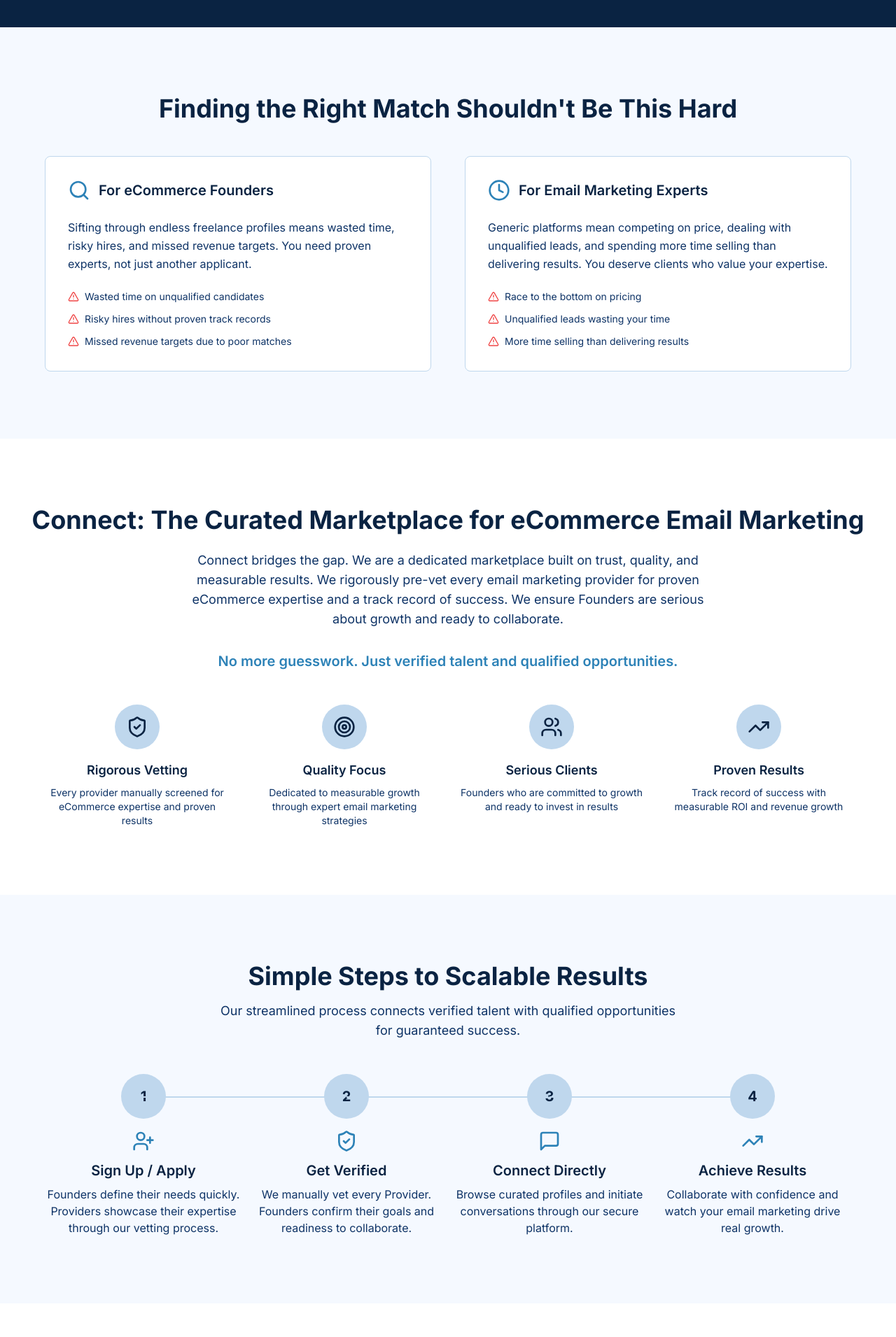
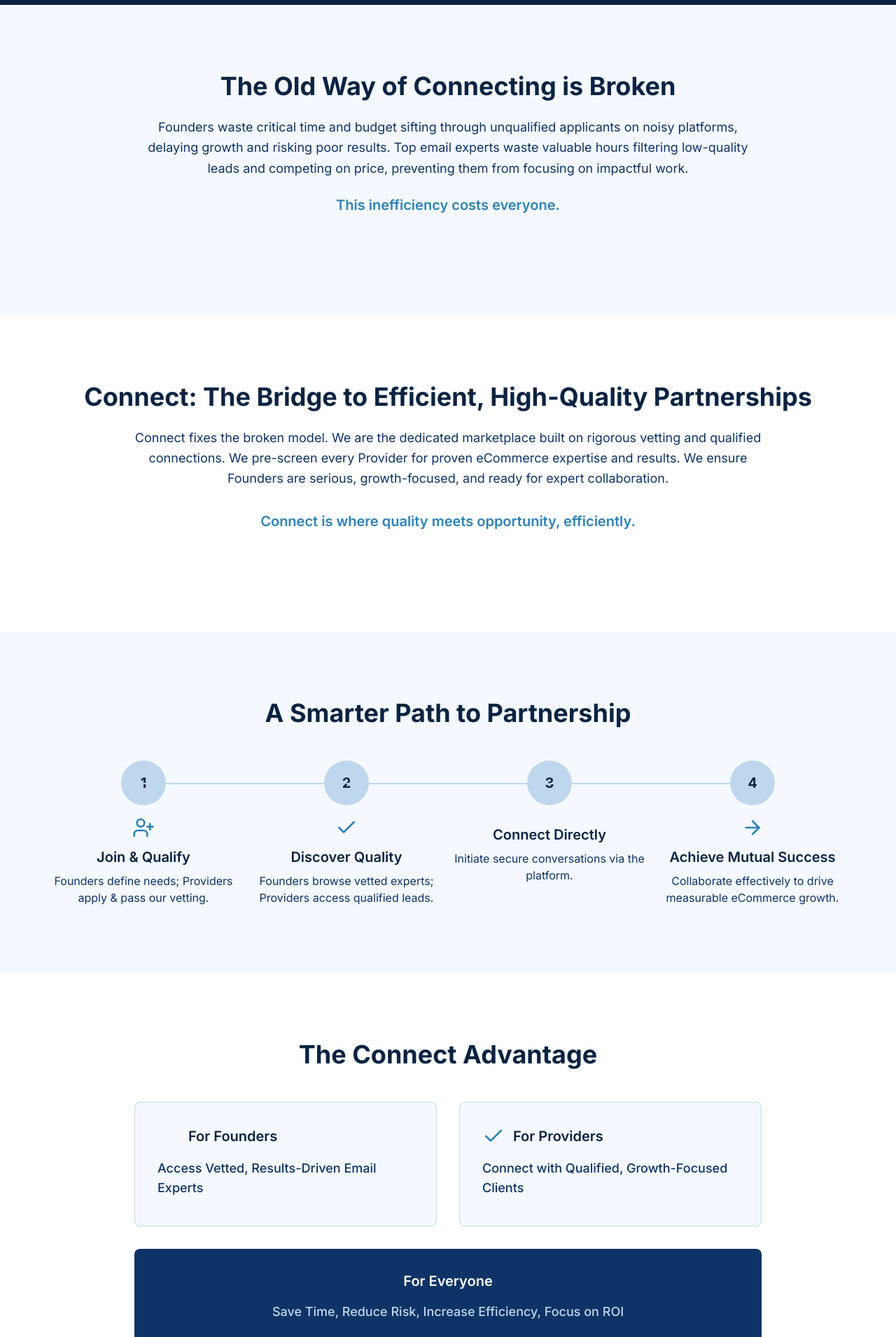
Before and after one commit to mohamedbiz/connect-io, a React (Vite) app: page / in a window 1280 px wide. Shown: the part 840-2751 px from the top of the page at 70% size. Built offline with nearby package versions, Linux system fonts and the light colour scheme.

Commit message:
Refactor: Revise main home page copy
Integrate shared mass desire principles into the Home Page, focusing on the shared problem and solution for both Founders and Providers. Update Hero, Problem, Solution, How It Works, Benefits, and CTA sections.

```diff
--- a/src/components/home/BenefitsSection.tsx
+++ b/src/components/home/BenefitsSection.tsx
@@ -1,52 +1,48 @@
 
-import { ShieldCheck, Target, Clock, TrendingUp } from "lucide-react";
+import { Check, users } from "lucide-react";
 
 const BenefitsSection = () => {
-  const benefits = [
-    {
-      icon: <ShieldCheck className="h-12 w-12 text-[#2D82B7]" />,
-      title: "Vetted Quality",
-      description: "Access only pre-screened, top-tier email marketing experts with proven eCommerce track records."
-    },
-    {
-      icon: <Target className="h-12 w-12 text-[#2D82B7]" />,
-      title: "Qualified Opportunities",
-      description: "Connect with serious eCommerce Founders ready to invest in results and long-term partnerships."
-    },
-    {
-      icon: <Clock className="h-12 w-12 text-[#2D82B7]" />,
-      title: "Efficient Process",
-      description: "Save countless hours on searching, vetting, and lead qualification with our curated marketplace."
-    },
-    {
-      icon: <TrendingUp className="h-12 w-12 text-[#2D82B7]" />,
-      title: "Focus on ROI",
-      description: "A community dedicated to achieving measurable growth through expert email marketing strategies."
-    }
-  ];
-
   return (
     <section className="py-16 md:py-24 bg-white">
       <div className="container mx-auto px-4">
         <div className="text-center mb-12">
           <h2 className="text-3xl md:text-4xl font-bold mb-4 text-[#0A2342]">
-            Why Choose Connect?
+            The Connect Advantage
           </h2>
-          <p className="text-lg text-[#0E3366] max-w-2xl mx-auto">
-            Experience the difference of a curated marketplace built for success
-          </p>
         </div>
 
-        <div className="grid md:grid-cols-2 lg:grid-cols-4 gap-8 max-w-6xl mx-auto">
-          {benefits.map((benefit, index) => (
-            <div key={index} className="text-center group">
-              <div className="flex justify-center mb-6 transition-transform duration-300 group-hover:scale-110">
-                {benefit.icon}
+        <div className="max-w-4xl mx-auto space-y-8">
+          <div className="grid md:grid-cols-2 gap-8">
+            {/* For Founders */}
+            <div className="bg-[#F5F9FF] rounded-lg p-8 border border-[#BFD7ED] hover:border-[#2D82B7] transition-colors">
+              <div className="flex items-center gap-3 mb-4">
+                <users className="h-8 w-8 text-[#2D82B7]" />
+                <h3 className="text-xl font-semibold text-[#0A2342]">For Founders</h3>
               </div>
-              <h3 className="text-xl font-semibold mb-3 text-[#0A2342]">{benefit.title}</h3>
-              <p className="text-[#0E3366] leading-relaxed">{benefit.description}</p>
+              <p className="text-lg text-[#0E3366] font-medium mb-2">
+                Access Vetted, Results-Driven Email Experts
+              </p>
             </div>
-          ))}
+
+            {/* For Providers */}
+            <div className="bg-[#F5F9FF] rounded-lg p-8 border border-[#BFD7ED] hover:border-[#2D82B7] transition-colors">
+              <div className="flex items-center gap-3 mb-4">
+                <Check className="h-8 w-8 text-[#2D82B7]" />
+                <h3 className="text-xl font-semibold text-[#0A2342]">For Providers</h3>
+              </div>
+              <p className="text-lg text-[#0E3366] font-medium mb-2">
+                Connect with Qualified, Growth-Focused Clients
+              </p>
+            </div>
+          </div>
+
+          {/* For Everyone */}
+          <div className="bg-[#0E3366] rounded-lg p-8 text-center">
+            <h3 className="text-xl font-semibold text-white mb-4">For Everyone</h3>
+            <p className="text-lg text-[#BFD7ED] font-medium">
+              Save Time, Reduce Risk, Increase Efficiency, Focus on ROI
+            </p>
+          </div>
         </div>
       </div>
     </section>
--- a/src/components/home/HowItWorks.tsx
+++ b/src/components/home/HowItWorks.tsx
@@ -1,27 +1,27 @@
 
-import { UserPlus, ShieldCheck, MessageSquare, TrendingUp } from "lucide-react";
+import { UserPlus, Check, users, ArrowRight } from "lucide-react";
 
 const HowItWorks = () => {
   const steps = [
     {
       icon: <UserPlus className="h-8 w-8 text-[#2D82B7]" />,
-      title: "Sign Up / Apply",
-      description: "Founders define their needs quickly. Providers showcase their expertise through our vetting process."
+      title: "Join & Qualify",
+      description: "Founders define needs; Providers apply & pass our vetting."
     },
     {
-      icon: <ShieldCheck className="h-8 w-8 text-[#2D82B7]" />,
-      title: "Get Verified",
-      description: "We manually vet every Provider. Founders confirm their goals and readiness to collaborate."
+      icon: <Check className="h-8 w-8 text-[#2D82B7]" />,
+      title: "Discover Quality",
+      description: "Founders browse vetted experts; Providers access qualified leads."
     },
     {
-      icon: <MessageSquare className="h-8 w-8 text-[#2D82B7]" />,
+      icon: <users className="h-8 w-8 text-[#2D82B7]" />,
       title: "Connect Directly",
-      description: "Browse curated profiles and initiate conversations through our secure platform."
+      description: "Initiate secure conversations via the platform."
     },
     {
-      icon: <TrendingUp className="h-8 w-8 text-[#2D82B7]" />,
-      title: "Achieve Results",
-      description: "Collaborate with confidence and watch your email marketing drive real growth."
+      icon: <ArrowRight className="h-8 w-8 text-[#2D82B7]" />,
+      title: "Achieve Mutual Success",
+      description: "Collaborate effectively to drive measurable eCommerce growth."
     }
   ];
 
@@ -30,12 +30,8 @@ const HowItWorks = () => {
       <div className="container mx-auto px-4">
         <div className="text-center mb-12">
           <h2 className="text-3xl md:text-4xl font-bold mb-4 text-[#0A2342]">
-            Simple Steps to Scalable Results
+            A Smarter Path to Partnership
           </h2>
-          <p className="text-lg text-[#0E3366] max-w-2xl mx-auto">
-            Our streamlined process connects verified talent with qualified opportunities
-            for guaranteed success.
-          </p>
         </div>
 
         <div className="flex flex-col md:flex-row justify-between items-start gap-6 md:gap-2 max-w-6xl mx-auto">
--- a/src/components/home/ProblemSection.tsx
+++ b/src/components/home/ProblemSection.tsx
@@ -1,67 +1,21 @@
-
-import { AlertTriangle, Search, Clock } from "lucide-react";
 
 const ProblemSection = () => {
   return (
     <section className="py-16 md:py-24 bg-[#F5F9FF]">
       <div className="container mx-auto px-4">
         <div className="text-center mb-12">
-          <h2 className="text-3xl md:text-4xl font-bold mb-4 text-[#0A2342]">
-            Finding the Right Match Shouldn't Be This Hard
+          <h2 className="text-3xl md:text-4xl font-bold mb-6 text-[#0A2342]">
+            The Old Way of Connecting is Broken
           </h2>
-        </div>
-
-        <div className="grid md:grid-cols-2 gap-12 max-w-6xl mx-auto">
-          {/* For eCommerce Founders */}
-          <div className="bg-white rounded-lg p-8 border border-[#BFD7ED] hover:border-[#2D82B7] transition-colors">
-            <div className="flex items-center gap-3 mb-6">
-              <Search className="h-8 w-8 text-[#2D82B7]" />
-              <h3 className="text-xl font-semibold text-[#0A2342]">For eCommerce Founders</h3>
-            </div>
-            <p className="text-[#0E3366] leading-relaxed">
-              Sifting through endless freelance profiles means wasted time, risky hires, and missed revenue targets.
-              You need proven experts, not just another applicant.
+          <div className="max-w-4xl mx-auto">
+            <p className="text-lg text-[#0E3366] leading-relaxed">
+              Founders waste critical time and budget sifting through unqualified applicants on noisy platforms,
+              delaying growth and risking poor results. Top email experts waste valuable hours filtering low-quality
+              leads and competing on price, preventing them from focusing on impactful work.
             </p>
-            <div className="mt-6 space-y-3">
-              <div className="flex items-center gap-2">
-                <AlertTriangle className="h-4 w-4 text-red-500" />
-                <span className="text-sm text-[#0E3366]">Wasted time on unqualified candidates</span>
-              </div>
-              <div className="flex items-center gap-2">
-                <AlertTriangle className="h-4 w-4 text-red-500" />
-                <span className="text-sm text-[#0E3366]">Risky hires without proven track records</span>
-              </div>
-              <div className="flex items-center gap-2">
-                <AlertTriangle className="h-4 w-4 text-red-500" />
-                <span className="text-sm text-[#0E3366]">Missed revenue targets due to poor matches</span>
-              </div>
-            </div>
-          </div>
-
-          {/* For Email Marketing Experts */}
-          <div className="bg-white rounded-lg p-8 border border-[#BFD7ED] hover:border-[#2D82B7] transition-colors">
-            <div className="flex items-center gap-3 mb-6">
-              <Clock className="h-8 w-8 text-[#2D82B7]" />
-              <h3 className="text-xl font-semibold text-[#0A2342]">For Email Marketing Experts</h3>
-            </div>
-            <p className="text-[#0E3366] leading-relaxed">
-              Generic platforms mean competing on price, dealing with unqualified leads, and spending more time
-              selling than delivering results. You deserve clients who value your expertise.
+            <p className="text-xl font-semibold text-[#2D82B7] mt-6">
+              This inefficiency costs everyone.
             </p>
-            <div className="mt-6 space-y-3">
-              <div className="flex items-center gap-2">
-                <AlertTriangle className="h-4 w-4 text-red-500" />
-                <span className="text-sm text-[#0E3366]">Race to the bottom on pricing</span>
-              </div>
-              <div className="flex items-center gap-2">
-                <AlertTriangle className="h-4 w-4 text-red-500" />
-                <span className="text-sm text-[#0E3366]">Unqualified leads wasting your time</span>
-              </div>
-              <div className="flex items-center gap-2">
-                <AlertTriangle className="h-4 w-4 text-red-500" />
-                <span className="text-sm text-[#0E3366]">More time selling than delivering results</span>
-              </div>
-            </div>
           </div>
         </div>
       </div>
--- a/src/components/home/SolutionSection.tsx
+++ b/src/components/home/SolutionSection.tsx
@@ -1,5 +1,3 @@
-
-import { ShieldCheck, Target, Users, TrendingUp } from "lucide-react";
 
 const SolutionSection = () => {
   return (
@@ -7,58 +5,16 @@ const SolutionSection = () => {
       <div className="container mx-auto px-4">
         <div className="text-center mb-12">
           <h2 className="text-3xl md:text-4xl font-bold mb-6 text-[#0A2342]">
-            Connect: The Curated Marketplace for eCommerce Email Marketing
+            Connect: The Bridge to Efficient, High-Quality Partnerships
           </h2>
-          <p className="text-lg text-[#0E3366] max-w-3xl mx-auto mb-8">
-            Connect bridges the gap. We are a dedicated marketplace built on trust, quality, and measurable results.
-            We rigorously pre-vet every email marketing provider for proven eCommerce expertise and a track record of success.
-            We ensure Founders are serious about growth and ready to collaborate.
+          <p className="text-lg text-[#0E3366] max-w-4xl mx-auto mb-8 leading-relaxed">
+            Connect fixes the broken model. We are the dedicated marketplace built on rigorous vetting
+            and qualified connections. We pre-screen every Provider for proven eCommerce expertise and results.
+            We ensure Founders are serious, growth-focused, and ready for expert collaboration.
           </p>
           <p className="text-xl font-semibold text-[#2D82B7]">
-            No more guesswork. Just verified talent and qualified opportunities.
+            Connect is where quality meets opportunity, efficiently.
           </p>
-        </div>
-
-        <div className="grid md:grid-cols-2 lg:grid-cols-4 gap-8 max-w-6xl mx-auto">
-          <div className="text-center">
-            <div className="flex items-center justify-center h-16 w-16 mx-auto mb-4 rounded-full bg-[#BFD7ED] text-[#0A2342]">
-              <ShieldCheck className="h-8 w-8" />
-            </div>
-            <h3 className="text-lg font-semibold mb-2 text-[#0A2342]">Rigorous Vetting</h3>
-            <p className="text-[#0E3366] text-sm">
-              Every provider manually screened for eCommerce expertise and proven results
-            </p>
-          </div>
-
-          <div className="text-center">
-            <div className="flex items-center justify-center h-16 w-16 mx-auto mb-4 rounded-full bg-[#BFD7ED] text-[#0A2342]">
-              <Target className="h-8 w-8" />
-            </div>
-            <h3 className="text-lg font-semibold mb-2 text-[#0A2342]">Quality Focus</h3>
-            <p className="text-[#0E3366] text-sm">
-              Dedicated to measurable growth through expert email marketing strategies
-            </p>
-          </div>
-
-          <div className="text-center">
-            <div className="flex items-center justify-center h-16 w-16 mx-auto mb-4 rounded-full bg-[#BFD7ED] text-[#0A2342]">
-              <Users className="h-8 w-8" />
-            </div>
-            <h3 className="text-lg font-semibold mb-2 text-[#0A2342]">Serious Clients</h3>
-            <p className="text-[#0E3366] text-sm">
-              Founders who are committed to growth and ready to invest in results
-            </p>
-          </div>
-
-          <div className="text-center">
-            <div className="flex items-center justify-center h-16 w-16 mx-auto mb-4 rounded-full bg-[#BFD7ED] text-[#0A2342]">
-              <TrendingUp className="h-8 w-8" />
-            </div>
-            <h3 className="text-lg font-semibold mb-2 text-[#0A2342]">Proven Results</h3>
-            <p className="text-[#0E3366] text-sm">
-              Track record of success with measurable ROI and revenue growth
-            </p>
-          </div>
         </div>
       </div>
     </section>
```
Also changed, not shown: src/components/home/CTASection.tsx (+5 -4 lines), src/components/home/Hero.tsx (+7 -6 lines).
